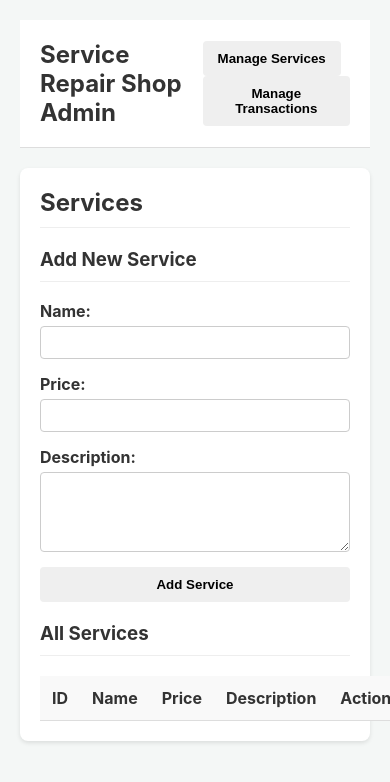
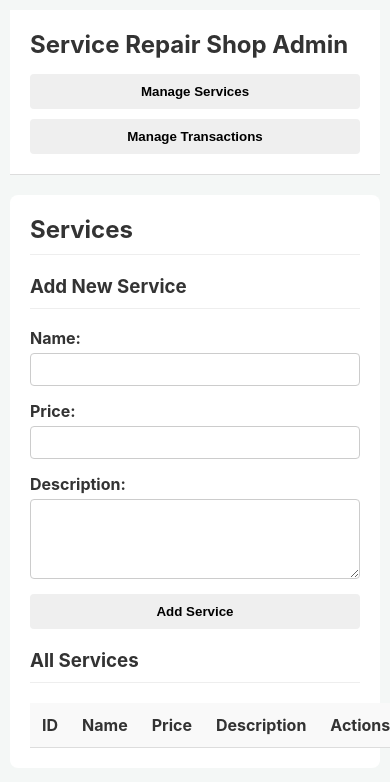
Before and after one commit to syauqi357/aldirest, a plain HTML site: page index.html in a window 390 px wide. Shown: the top 782 px of the page. Drawn offline with Linux system fonts and the light colour scheme; no server answers.

Commit message:
add style delete the shadows

```diff
--- a/index.html
+++ b/index.html
@@ -46,7 +46,6 @@
             background-color: #fff;
             padding: 20px;
             border-radius: 8px;
-            box-shadow: 0 2px 4px rgba(0,0,0,0.1);
             margin-bottom: 20px;
         }
 
@@ -141,7 +140,6 @@
             background-color: #fff;
             padding: 30px;
             border-radius: 8px;
-            box-shadow: 0 5px 15px rgba(0,0,0,0.3);
             width: 90%;
             max-width: 500px;
         }
@@ -199,6 +197,35 @@
             display: block; /* Ensure it's not hidden by the preview */
         }
 
+        /* Responsive Design */
+        @media (max-width: 768px) {
+            header {
+                flex-direction: column;
+                align-items: flex-start;
+                gap: 15px;
+            }
+
+            header nav {
+                margin-left: 0;
+                width: 100%;
+                display: flex;
+                flex-direction: column;
+                gap: 10px;
+            }
+
+            header nav button {
+                margin-left: 0;
+            }
+
+            .container {
+                padding: 10px;
+            }
+
+            /* Make tables scrollable on small screens */
+            .table-wrapper {
+                overflow-x: auto;
+            }
+        }
     </style>
 </head>
 <body>
```
